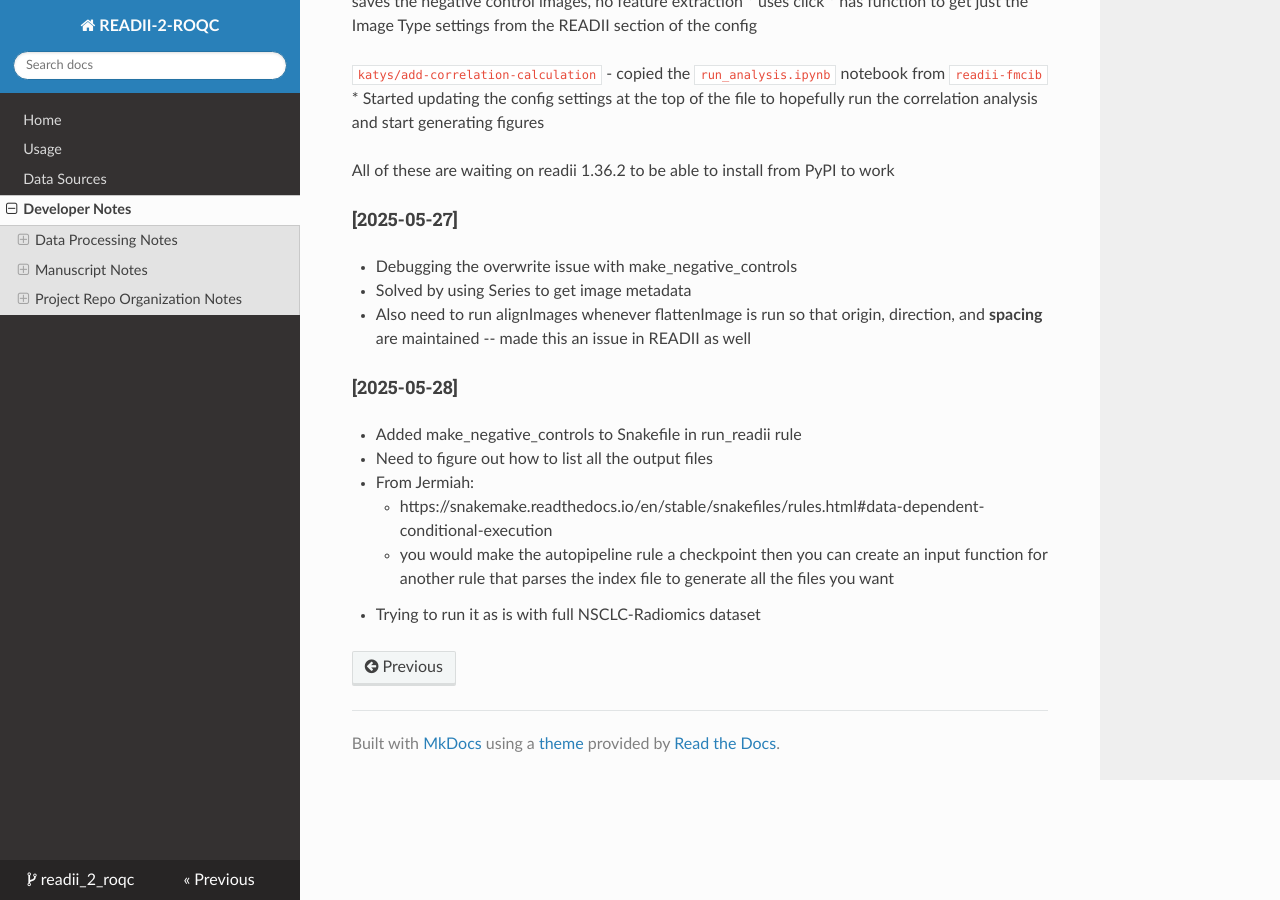
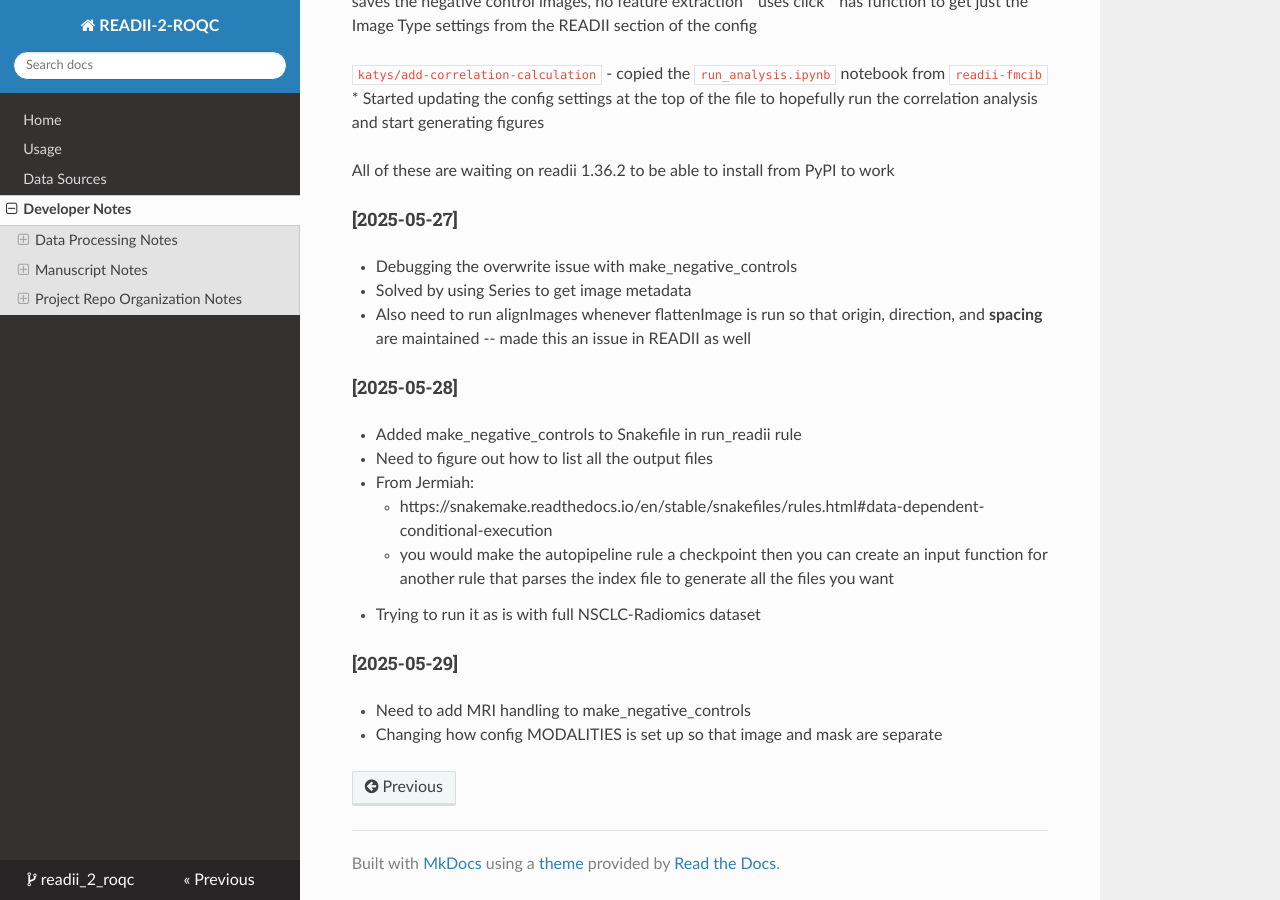
Before and after one commit to bhklab/readii_2_roqc, an MkDocs documentation site: the page built from docs/devnotes.md, in a window 1280 px wide and 900 px high, scrolled down 4335 px. Built offline with MkDocs 1.6.1, drawn with Linux system fonts in a browser that asks for light colours; nearby versions of some CDN libraries.

Commit message:
docs: add notes for May 29

```diff
--- a/docs/devnotes.md
+++ b/docs/devnotes.md
@@ -200,3 +200,7 @@ All of these are waiting on readii 1.36.2 to be able to install from PyPI to wor
     * https://snakemake.readthedocs.io/en/stable/snakefiles/rules.html#data-dependent-conditional-execution
     * you would make the autopipeline rule a checkpoint then you can create an input function for another rule that parses the index file to generate all the files you want
 * Trying to run it as is with full NSCLC-Radiomics dataset
+
+#### [2025-05-29]
+* Need to add MRI handling to make_negative_controls
+* Changing how config MODALITIES is set up so that image and mask are separate
```
